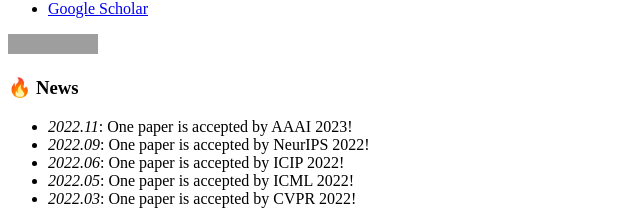
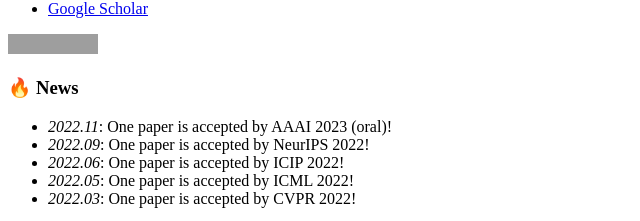
Before and after one commit to zj-jayzhang/zj-jayzhang.github.io, a Jekyll site: the page built from _pages/includes/news.md, in a window 1280 px wide. Shown: the part 710-931 px from the top of the page, without its empty margins (0-640 px from the left). Built offline with Jekyll 4.4.1, drawn with Linux system fonts in a browser that asks for light colours; our own code applies the rules of GitHub Pages for plain Markdown files; grey boxes are pictures that could not be loaded.

Commit message:
Update news.md

```diff
--- a/_pages/includes/news.md
+++ b/_pages/includes/news.md
@@ -1,5 +1,5 @@
 # 🔥 News
-- *2022.11*: One paper is accepted by AAAI 2023!
+- *2022.11*: One paper is accepted by AAAI 2023 (oral)!
 - *2022.09*: One paper is accepted by NeurIPS 2022!
 - *2022.06*: One paper is accepted by ICIP 2022!
 - *2022.05*: One paper is accepted by ICML 2022!
```
